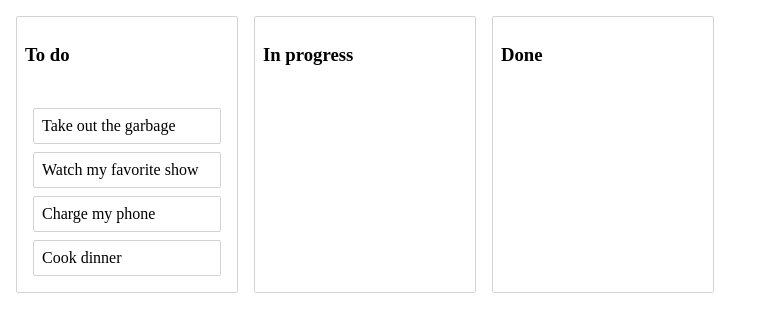
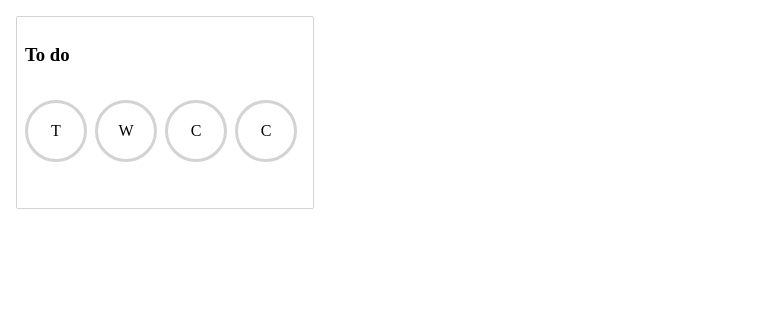
Before and after one commit to ThadeuJose/dnd-example, a React (Create React App) app: page / in a window 1280 px wide. Shown: the top 332 px of the page, without its empty margins (0-761 px from the left). Built offline with nearby package versions, Linux system fonts and the light colour scheme.

Commit message:
Implement Horizontal drag

```diff
--- a/src/components/Column/index.jsx
+++ b/src/components/Column/index.jsx
@@ -8,7 +8,7 @@ export default class Column extends React.Component{
         return (
             <Container>
                 <Title>{this.props.column.title}</Title>
-                <Droppable droppableId={this.props.column.id}>
+                <Droppable droppableId={this.props.column.id} direction="horizontal">
                     {(provided,snapshot)=>(
                         <TaskList ref = {provided.innerRef} {...provided.droppableProps} isDraggingOver={snapshot.isDraggingOver}>
                             {this.props.tasks.map((task,index) => (<Task key={task.id} task={task} index={index}/>))}
--- a/src/components/Column/styles.js
+++ b/src/components/Column/styles.js
@@ -4,7 +4,6 @@ export const Container = styled.div`
   margin: 8px;
   border: 1px solid lightgrey;
   border-radius: 2px;
-  width: 220px;
 
   display: flex;
   flex-direction: column;
@@ -18,6 +17,7 @@ export const TaskList = styled.div`
   padding: 8px;
   transition: background-color 0.2s ease;
   background-color: ${(props) => (props.isDraggingOver ? "skyblue" : "white")};
-  flex-grow: 1;
   min-height: 100px;
+
+  display: flex;
 `;
--- a/src/components/Task/index.jsx
+++ b/src/components/Task/index.jsx
@@ -12,7 +12,7 @@ export default class Task extends React.Component{
                     ref={provided.innerRef}
                     isDragging={snapshot.isDragging}
                     >
-                        {this.props.task.content}
+                        {this.props.task.content[0]}
                     </Container>
                 )}
             </Draggable>
--- a/src/components/Task/styles.js
+++ b/src/components/Task/styles.js
@@ -1,9 +1,20 @@
 import styled from "styled-components";
 
 export const Container = styled.div`
-  margin: 8px;
-  border: 1px solid lightgrey;
-  border-radius: 2px;
+  margin-right: 8px;
+  border: 3px solid lightgrey;
+  border-radius: 50%;
   padding: 8px;
   background-color: ${(props) => (props.isDragging ? "lightgreen" : "white")};
+  width: 40px;
+  height: 40px;
+
+  display: flex;
+  justify-content: center;
+  align-items: center;
+
+  &:focus {
+    outline: none;
+    border-color: red;
+  }
 `;
--- a/src/initial-data.js
+++ b/src/initial-data.js
@@ -11,19 +11,9 @@ const initialData = {
       title: "To do",
       taskIds: ["task-1", "task-2", "task-3", "task-4"],
     },
-    "column-2": {
-      id: "column-2",
-      title: "In progress",
-      taskIds: [],
-    },
-    "column-3": {
-      id: "column-3",
-      title: "Done",
-      taskIds: [],
-    },
   },
   // Facilitate reordering of the columns
-  columnOrder: ["column-1", "column-2", "column-3"],
+  columnOrder: ["column-1"],
 };
 
 export default initialData;
```
